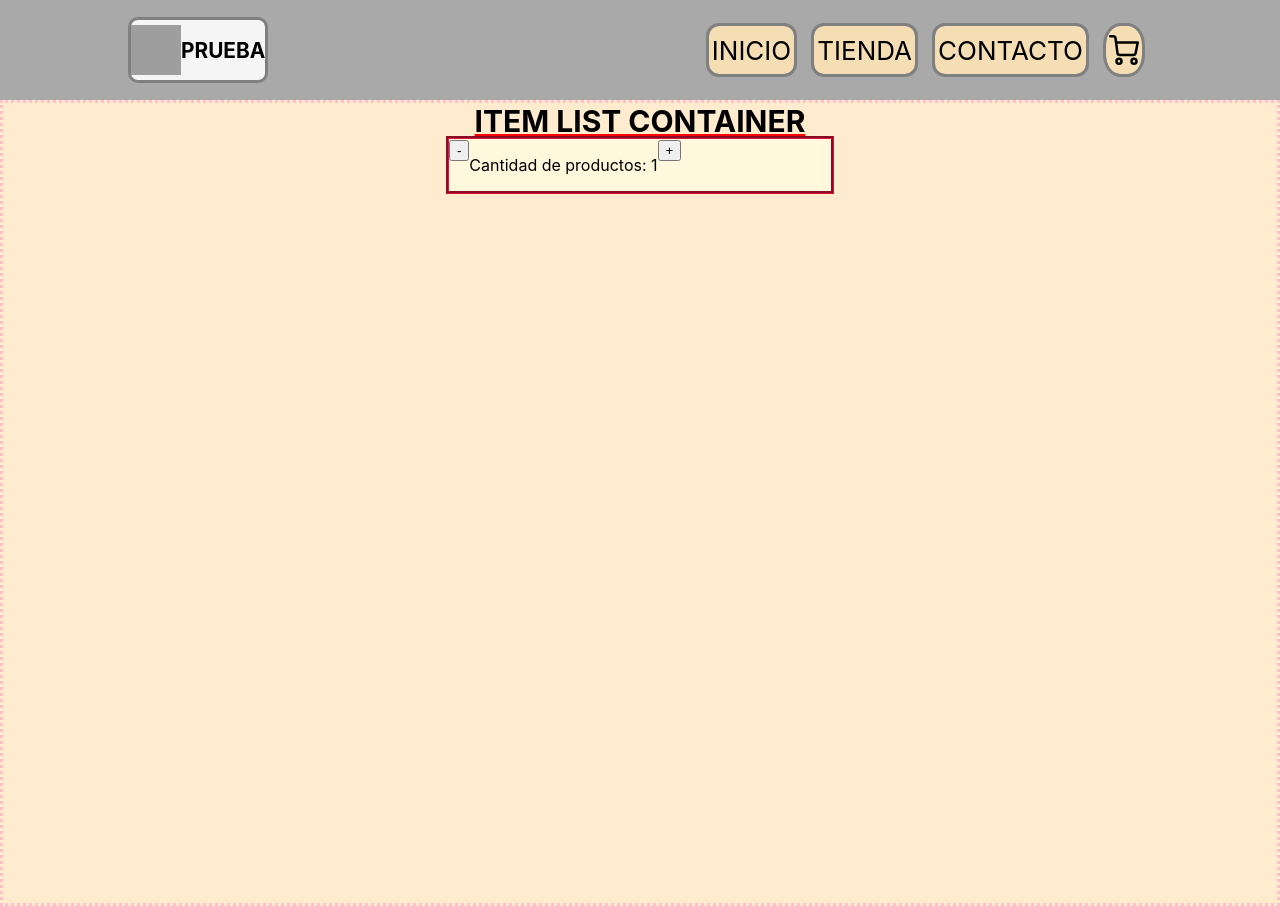
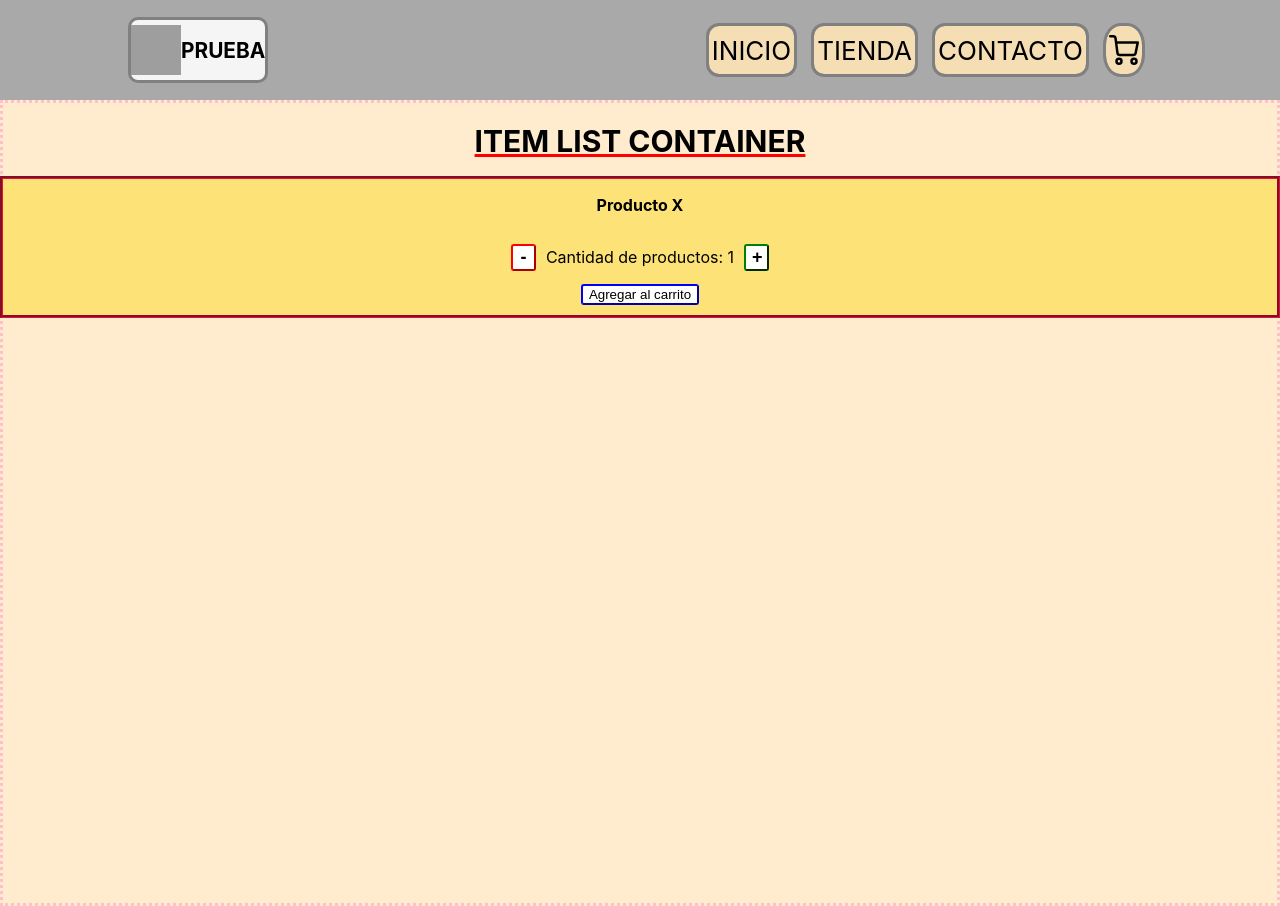
Before and after one commit to SarmientoLamasGA/Repositorio-React-CoderHouse, a React (Create React App) app: page / in a window 1280 px wide. Built offline with nearby package versions, Linux system fonts and the light colour scheme; grey boxes are pictures that could not be loaded.

Commit message:
Modificados estilos

```diff
--- a/src/App.js
+++ b/src/App.js
@@ -4,14 +4,14 @@ import ItemListContainer from "./components/itemListContainer/itemListContainer"
 
 function App() {
   return (
-    <div className="divApp">
+    <>
       <header className="App-header">
         <Navbar />
       </header>
       <main>
         <ItemListContainer titulo="Item List Container" />
       </main>
-    </div>
+    </>
   );
 }
 
--- a/src/components/itemCount/itemCount.css
+++ b/src/components/itemCount/itemCount.css
@@ -1,8 +1,47 @@
 .counterDiv {
-  background-color: cornsilk;
+  background-color: rgb(253, 226, 119);
   outline-style: groove;
   outline-color: crimson;
-  width: 30%;
+  width: 100%;
   display: flex;
-  justify-self: center;
+  flex-direction: column;
+  align-items: center;
 }
+
+.product {
+  font-weight: bold;
+}
+
+.interact {
+  display: flex;
+}
+
+.buttonDiv {
+  margin: auto 10px auto 10px;
+}
+
+.subt {
+  width: 25px;
+  border-color: red;
+  background-color: white;
+  border-radius: 3px;
+  font-weight: bold;
+  font-size: 18px;
+}
+
+.sum {
+  width: 25px;
+  border-color: green;
+  background-color: white;
+  border-radius: 3px;
+  font-weight: bold;
+  font-size: 18px;
+}
+
+.addToCart {
+  margin: auto auto 10px auto;
+  align-self: center;
+  background-color: white;
+  border-radius: 3px;
+  border-color: blue;
+}
--- a/src/components/itemCount/itemCount.js
+++ b/src/components/itemCount/itemCount.js
@@ -14,7 +14,9 @@ function ItemCount(props) {
 
   return (
     <div className="counterDiv">
-      <div className="button">
+      <p className="product">Producto X</p>
+      <div className="interact">
+        <div className="buttonDiv">
           <button className="subt" onClick={resta}>
             -
           </button>
@@ -22,10 +24,14 @@ function ItemCount(props) {
         <div className="number">
           <p>Cantidad de productos: {count} </p>
         </div>
-      <div className="button">
+        <div className="buttonDiv">
           <button className="sum" onClick={suma}>
             +
           </button>
+        </div>
+      </div>
+      <div className="addContainer">
+        <button className="addToCart">Agregar al carrito</button>
       </div>
     </div>
   );
--- a/src/components/itemListContainer/itemListContainer.css
+++ b/src/components/itemListContainer/itemListContainer.css
@@ -3,13 +3,18 @@
   height: 100vh;
   border: dotted;
   border-color: pink;
+  display: flex;
+  flex-direction: column;
 }
 .title {
   font-size: 30px;
-  margin: auto;
   padding: auto;
   text-align: center;
   text-decoration: underline;
   text-transform: uppercase;
   text-decoration-color: red;
 }
+
+.itemCount {
+  align-self: center;
+}
--- a/src/components/itemListContainer/itemListContainer.js
+++ b/src/components/itemListContainer/itemListContainer.js
@@ -7,7 +7,7 @@ function ItemListContainer(props) {
     <div className="containerList">
       <h1 className="title">{props.titulo}</h1>
       <div>
-        <ItemCount initial={1} stock={5} />
+        <ItemCount className="itemCount" initial={1} stock={5} />
       </div>
     </div>
   );
```
Lines whose indentation alone changed are shown as unchanged.
